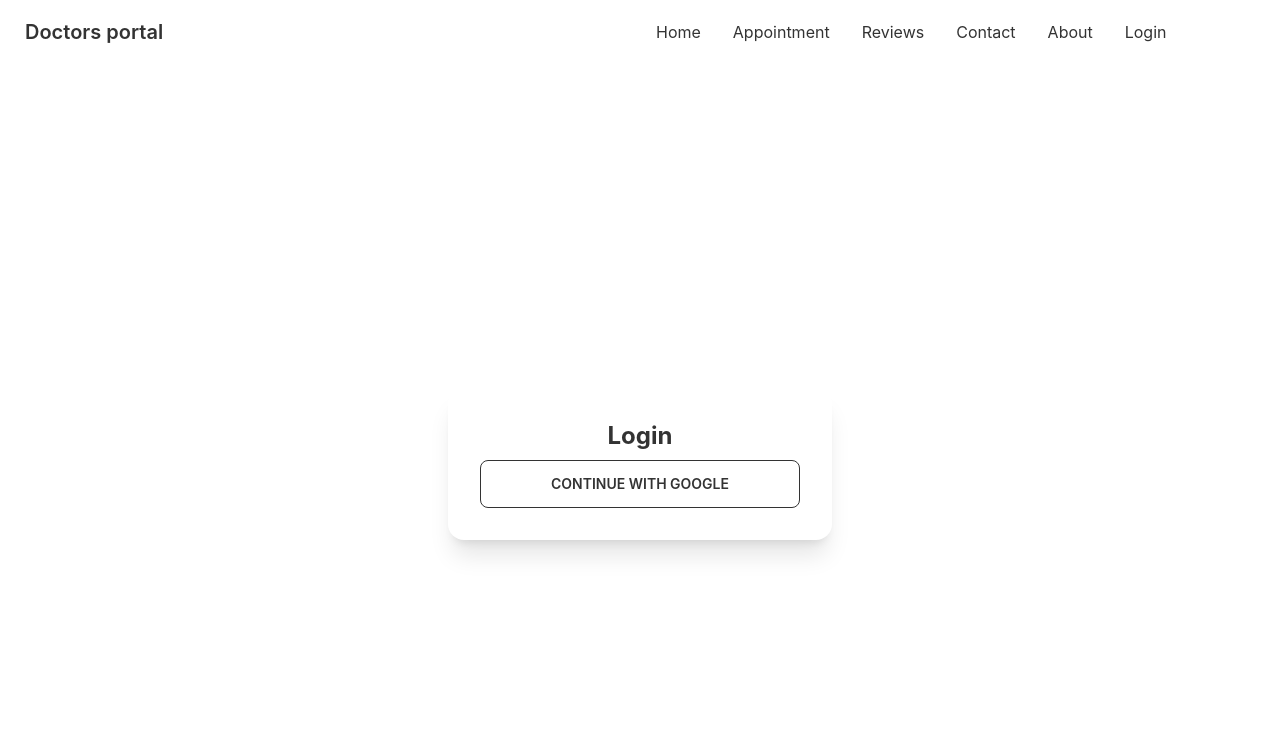
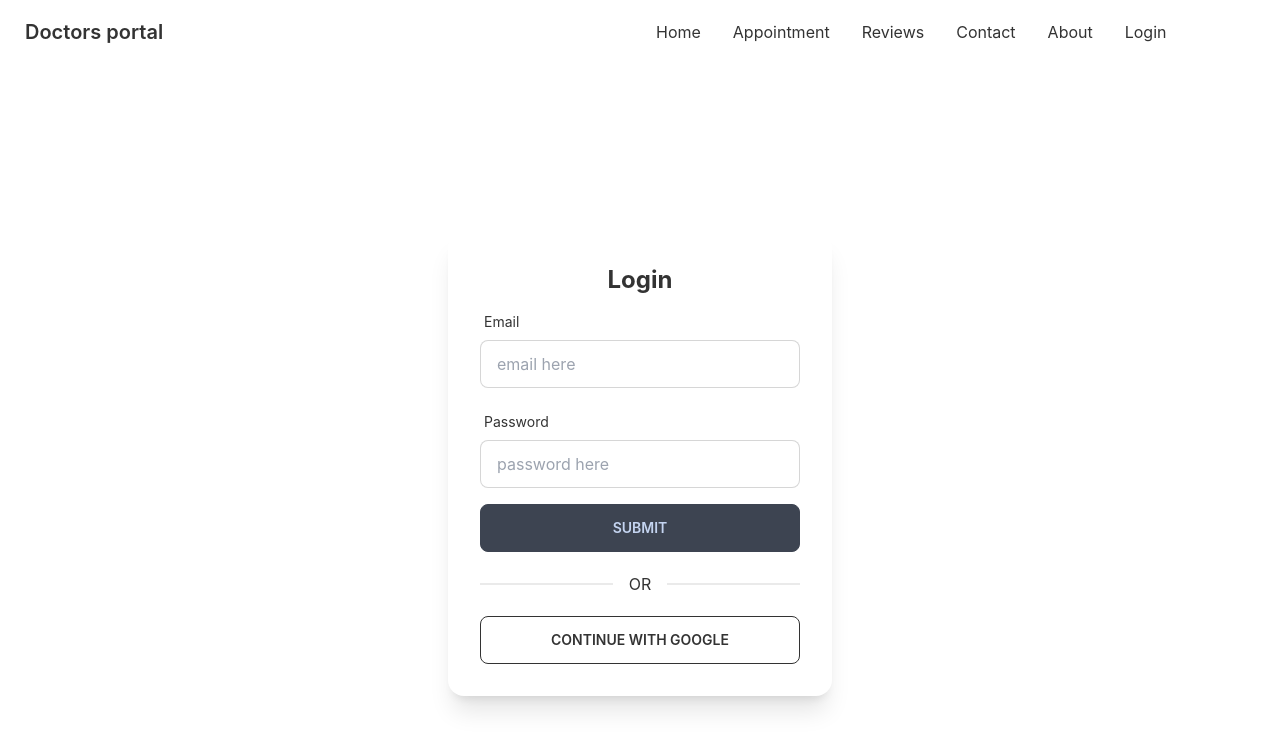
Before and after one commit to konok101/doctors-portal-client-recap, a React (Create React App) app: page /login in a window 1280 px wide. Shown: the top 750 px of the page. Built offline with nearby package versions, Linux system fonts and the light colour scheme; no server answers.

Commit message:
email and password validation form done

```diff
--- a/package.json
+++ b/package.json
@@ -12,6 +12,7 @@
     "react-day-picker": "^8.2.0",
     "react-dom": "^18.2.0",
     "react-firebase-hooks": "^5.0.3",
+    "react-hook-form": "^7.34.2",
     "react-router-dom": "^6.3.0",
     "react-scripts": "5.0.1",
     "web-vitals": "^2.1.4"
--- a/src/Pages/Login/Login.js
+++ b/src/Pages/Login/Login.js
@@ -1,15 +1,20 @@
 import React from 'react';
 import { useSignInWithGoogle } from 'react-firebase-hooks/auth';
+import { useForm } from 'react-hook-form';
 import auth from '../../firebase.init';
 
 const Login = () => {
     const [signInWithGoogle, user, loading, error] = useSignInWithGoogle(auth);
+    const { register, formState: { errors }, handleSubmit } = useForm();
+
 
     if (user) {
         console.log(user);
     }
-    else{
-        console.log('as');
+
+    const onSubmit = (data) => {
+        console.log('assa',data);
+
     }
 
 
@@ -18,6 +23,76 @@
             <div className="card w-96 bg-base-100 shadow-xl">
                 <div className="card-body">
                     <h2 className=" text-center text-2xl font-bold">Login</h2>
+                    <form onSubmit={handleSubmit(onSubmit)}>
+                        <div class="form-control w-full max-w-xs">
+
+                            <label class="label">
+                                <span class="label-text" >Email</span>
+
+                            </label>
+                            <input
+                                type="email"
+                                placeholder="email here"
+                                class="input input-bordered w-full max-w-xs"
+                                {...register("email", {
+                                    required: {
+                                        value: true,
+                                        message: 'email is required'
+
+                                    },
+                                    pattern: {
+                                        value: /[a-z0-9]+@[a-z]+\.[a-z]{2,3}/,
+                                        message: 'Provide a valid email'
+                                    }
+                                })}
+
+                            />
+
+                            <label class="label">
+                                {errors.email?.type === 'required' && <span class="label-text-alt text-red-500">{errors.email.message}</span>}
+                                {errors.email?.type === 'pattern' && <span class="label-text-alt text-red-500">{errors.email.message}</span>}
+
+
+                            </label>
+                        </div>
+                        <div class="form-control w-full max-w-xs">
+
+                            <label class="label">
+                                <span class="label-text" >Password</span>
+
+                            </label>
+                            <input
+                                type="text"
+                                placeholder="password here"
+                                class="input input-bordered w-full max-w-xs"
+                                {...register("password", {
+                                    required: {
+                                        value: true,
+                                        message: 'password is required'
+
+                                    },
+                                    minLength: {
+                                        value: 6,
+                                        message: ' Must be 6 characters or longer a '
+                                    }
+                                })}
+
+                            />
+
+                            <label class="label">
+                                {errors.password?.type === 'required' && <span class="label-text-alt text-red-500">{errors.password.message}</span>}
+                                {errors.password?.type === 'pattern' && <span class="label-text-alt text-red-500">{errors.password.message}</span>}
+
+
+                            </label>
+                        </div>
+
+
+                        <input className='btn w-full max-w-xs ' type="submit" />
+                    </form>
+
+
+                    <div class="divider">OR</div>
                     <button
                         onClick={() => signInWithGoogle()}
                         className="btn btn-outline uppercase"> Continue with google</button>
```
Also changed, not shown: 1 other file (tests, documents, lock files or other folders).
